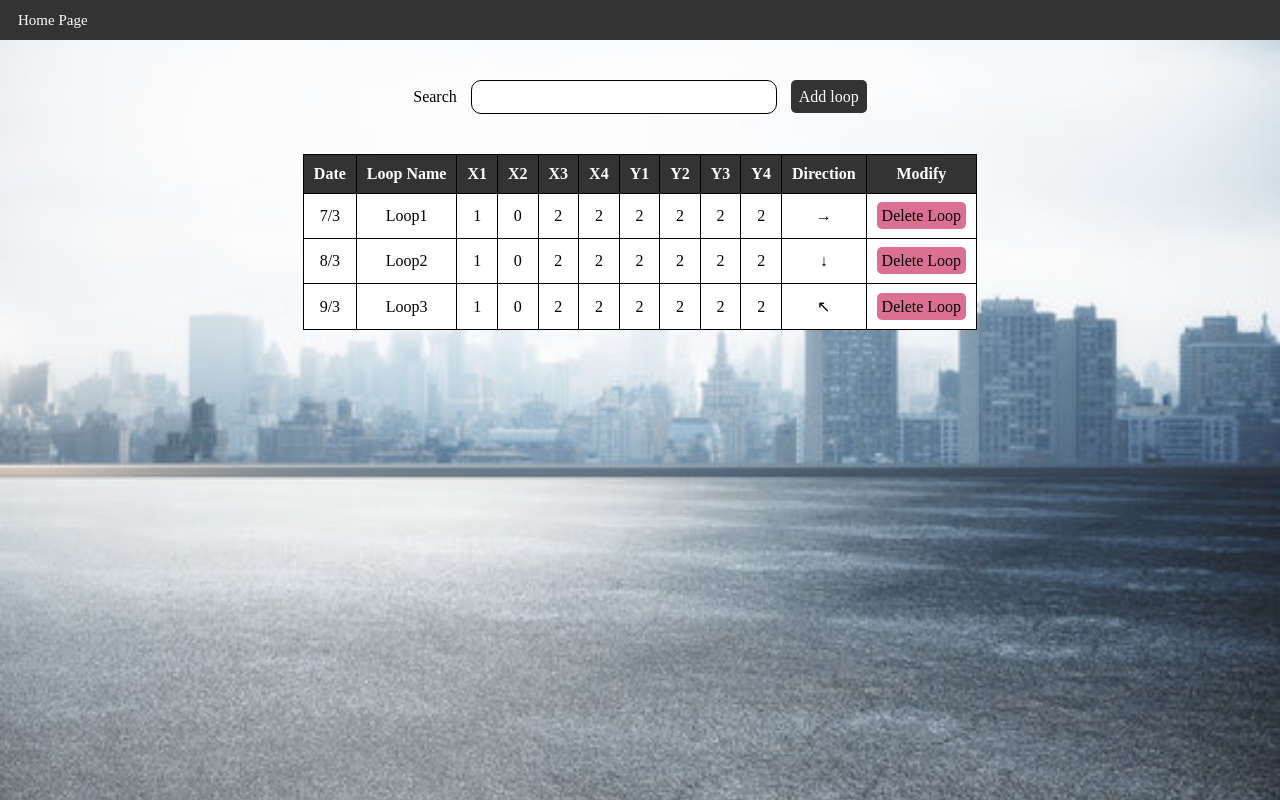
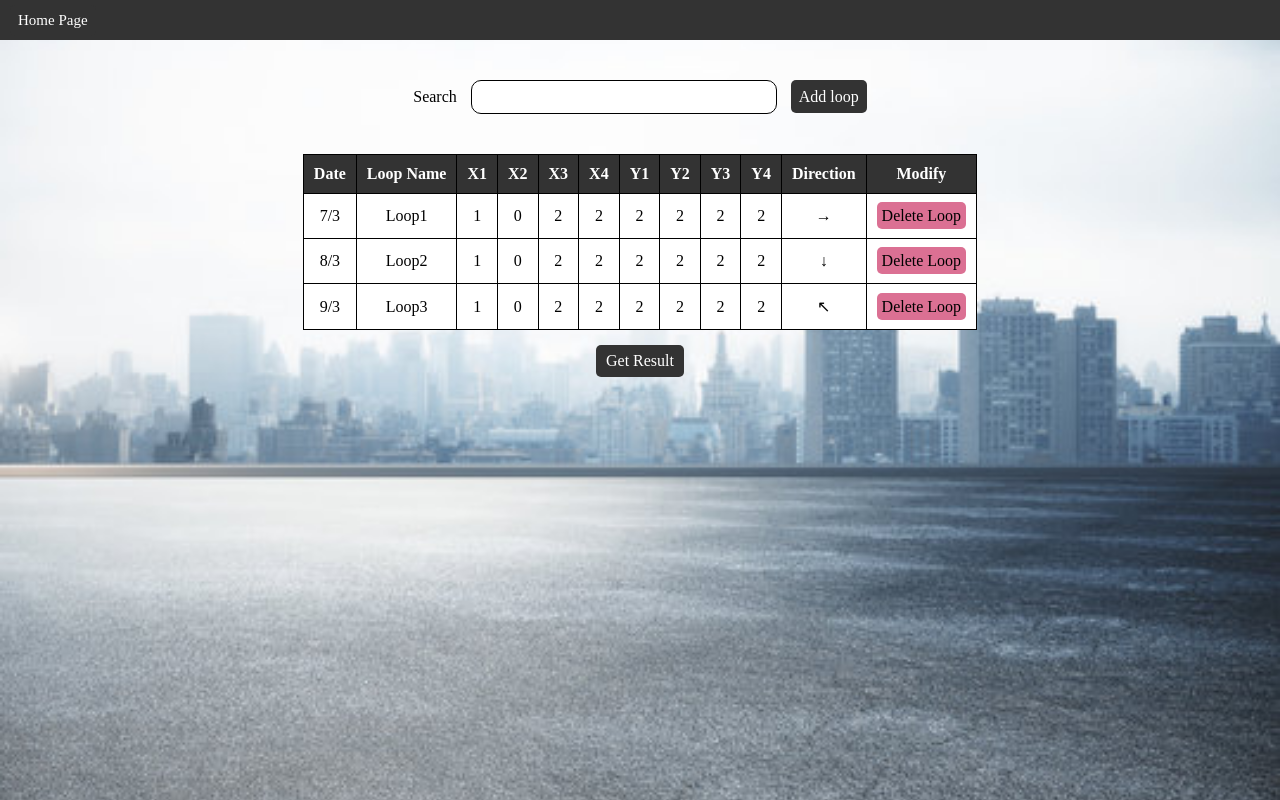
Before and after one commit to 6410685108/CN332-DAOO, a Django app: page /task in a window 1280 px wide. Run offline with Django 5.2, Linux system fonts and the light colour scheme.

Commit message:
task.css .html

```diff
--- a/mywebapp/tasks/static/tasks/task.css
+++ b/mywebapp/tasks/static/tasks/task.css
@@ -1,4 +1,9 @@
 body{margin: 0px;}
+:root {
+    --background-box: rgba(243, 243, 243, 0.8);
+    --a-color: #333;
+    --a-hover-color: #a0a0a0;
+}
 .main {
     grid-area: main;
     background-image: url('back1.png');
@@ -106,3 +111,18 @@ a:hover {
 .delete:hover{
     background-color: rgb(245, 150, 182);
 }
+.getresultbox{
+    width: 100%;
+    display: flex;
+    justify-content: center;
+    margin-top: 15px;
+}
+.getresult{
+    color: white;
+    padding: 7px 10px;
+    border-radius: 5px;
+    background-color: var(--a-color);
+}
+.getresult:hover{
+    background-color: var(--a-hover-color);
+}
--- a/mywebapp/tasks/templates/tasks/task.html
+++ b/mywebapp/tasks/templates/tasks/task.html
@@ -85,6 +85,9 @@
                         </td>
                     </tr>
                 </table>
+                <div class="getresultbox">
+                    <a href="" class="getresult">Get Result</a>
+                </div>
             </div>
         </div>
 
```
